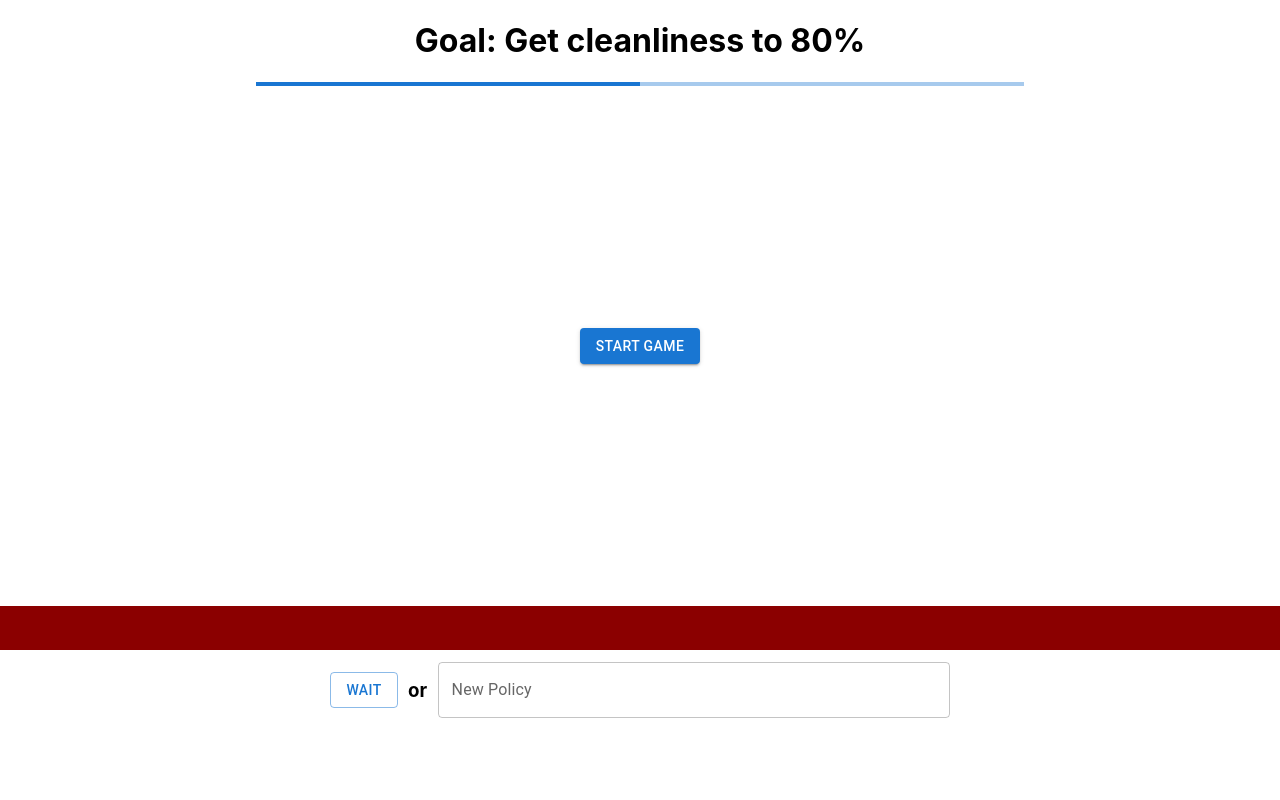
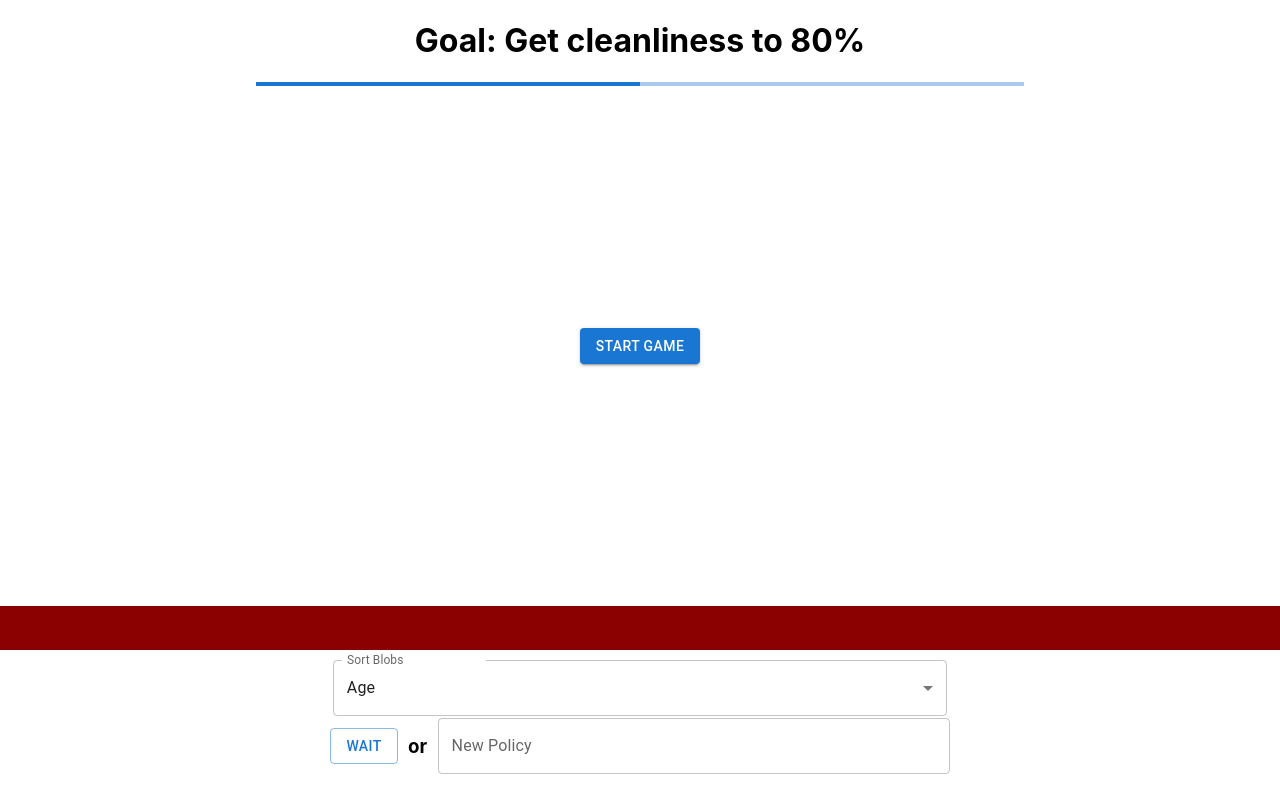
Before and after one commit to blendaddict/Policymaker, a React (Create React App) app in the folder frontend/: page / in a window 1280 px wide. Built offline with nearby package versions, Linux system fonts and the light colour scheme; some icons are missing.

Commit message:
Added sorting feature again

```diff
--- a/frontend/src/App.js
+++ b/frontend/src/App.js
@@ -234,7 +234,7 @@ function App() {
         )}
 
         <HeadlineTicker headlines={Array(100).fill(headlines).flat()} />
-
+        <SortingDropdown callback={sortBlobsByCriterion} />
         <div style={{ display: "flex", alignItems: "center", justifyContent: "space-evenly", width: "50%" }}>
           <Button
             variant="outlined"
```
